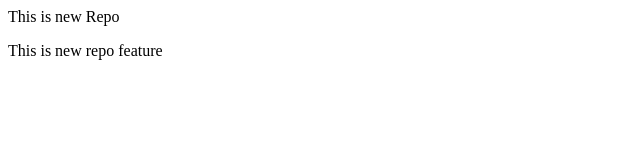
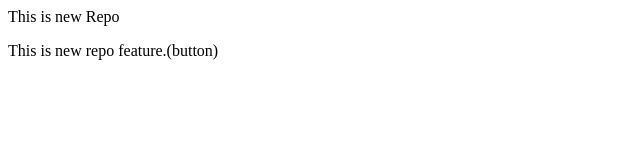
Before and after one commit to tinku28-07/Space, a plain HTML site: page index.html in a window 1280 px wide. Shown: the full height of the page, 0-640 px from the left. Drawn offline with Linux system fonts and the light colour scheme.

Commit message:
Add button

```diff
--- a/index.html
+++ b/index.html
@@ -1,2 +1,2 @@
 <p>This is new Repo</p>
-<p>This is new repo feature</p>
+<p>This is new repo feature.(button)</p>
```
